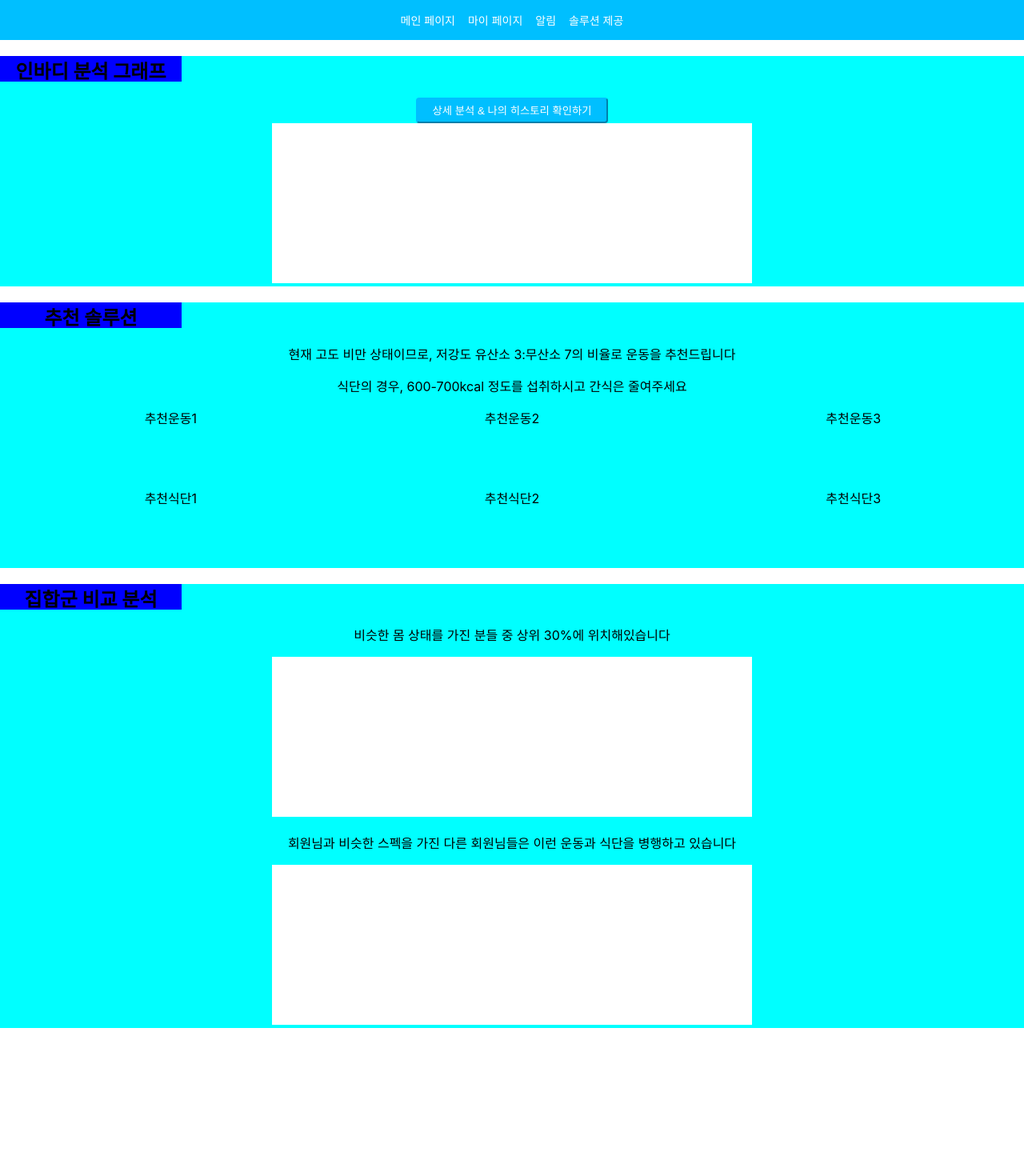
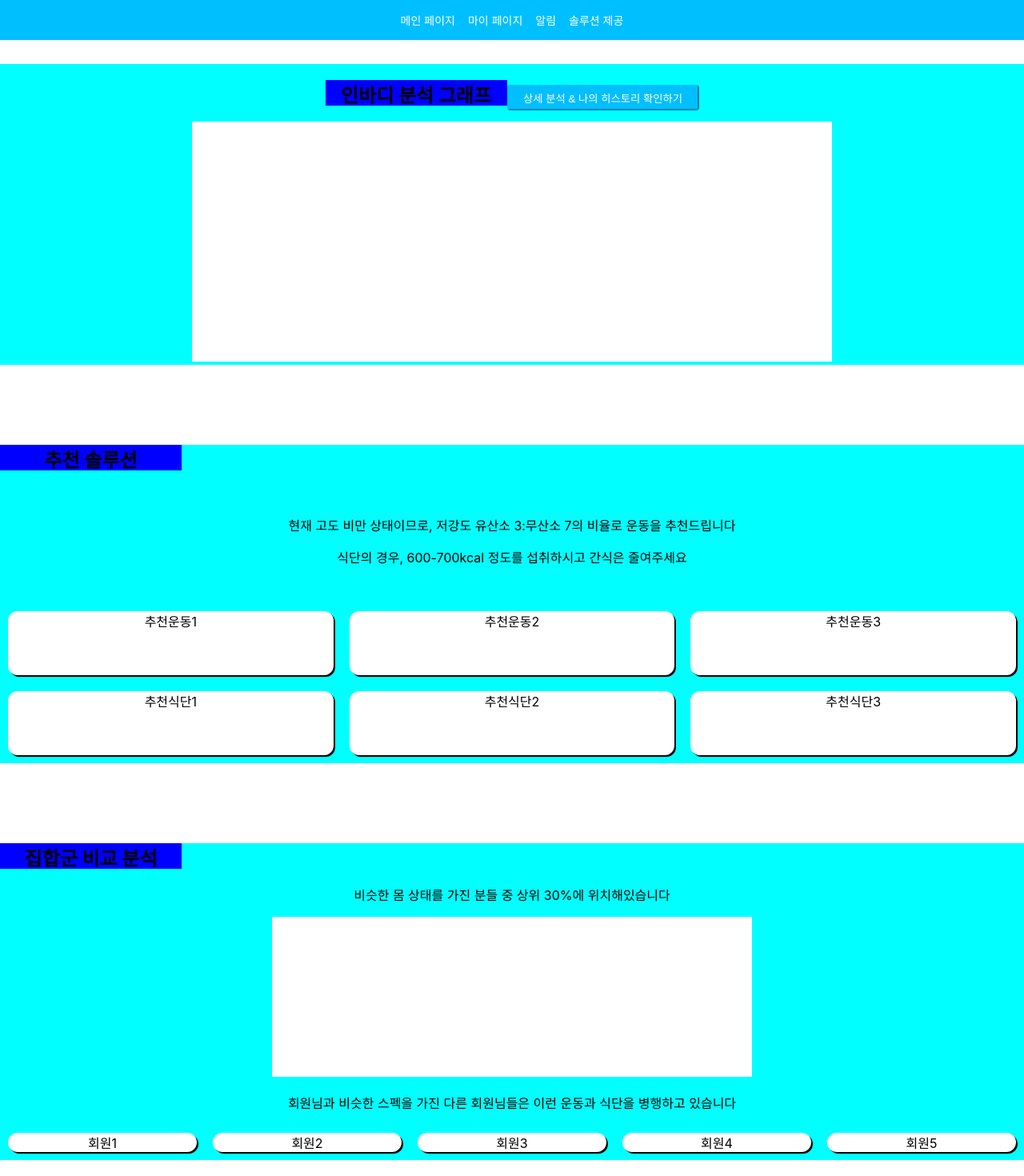
Before and after one commit to miinseo324/healthcare, a React (Create React App) app: page /pages/solution in a window 1280 px wide. Shown: the top 1470 px of the page at 80% size. Before the commit the page ends 1285 px from the top, so only its background shows below. Built offline with nearby package versions, Linux system fonts and the light colour scheme.

Commit message:
블록 단위 수정중

```diff
--- a/src/components/Navbar.css
+++ b/src/components/Navbar.css
@@ -2,7 +2,7 @@
     width: 100%;
     background-color: #00BFFF;
     padding: 15px 0px;
-    text-align: rignt;
+    text-align: center;
 }
 
 .navbarMenu {
--- a/src/pages/Solution.css
+++ b/src/pages/Solution.css
@@ -6,6 +6,7 @@
 .wrap-center {
     width: 1280px;
     background-color: aqua;
+    margin-bottom: 100px;
 }
 
 .header > h2 {
@@ -31,6 +32,20 @@
     grid-template-columns: repeat(3, 1fr);
 }
 
+.detail {
+    text-align: center;
+    padding-top: 20px;
+    padding-bottom: 30px;
+}
+
 .item {
-    border: black;
+    background-color: white;
+    margin: 10px;
+    border-radius: 12px;
+    box-shadow: 2px 2px;
 }
+
+.container2 {
+    display: grid;
+    grid-template-columns: repeat(5, 1fr);
+}
--- a/src/pages/Solution.js
+++ b/src/pages/Solution.js
@@ -1,6 +1,7 @@
 import React from "react";
 import './Solution.css';
 import '../App.css';
+import { Link } from 'react-router-dom';
 
 const Solution = () => {
     return (
@@ -8,20 +9,23 @@ const Solution = () => {
             <Inbody />
             <Recom />
             <Comp />
+            <Footer />
         </div>
     );
 }
 
 function Inbody() {
     return (
-        <div>
+        <div style={{marginTop: "30px"}}>
             <div className="wrap-center">
                 <div className="header">
-                    <h2>인바디 분석 그래프</h2>
-                    <button>상세 분석 & 나의 히스토리 확인하기</button>
+                    <h2 style={{display: "inline-block"}}>인바디 분석 그래프</h2>
+                    <button>
+                        <Link to={'/pages/detail'} style={{textDecoration: "none", color: "white", display:"inline-block"}}>상세 분석 & 나의 히스토리 확인하기</Link>
+                    </button>
                 </div>
                 <div className="inbodyGraph">
-                <div style={{width: "600px", height: "200px", backgroundColor: "white", display: "inline-block"}}></div>
+                <div style={{width: "800px", height: "300px", backgroundColor: "white", display: "inline-block"}}></div>
                 </div>
 
             </div>
@@ -66,11 +70,24 @@ function Comp() {
             </div>
             <div className="otherRecom">
                 <p>회원님과 비슷한 스펙을 가진 다른 회원님들은 이런 운동과 식단을 병행하고 있습니다</p>
-                <div style={{width: "600px", height: "200px", backgroundColor: "white", display: "inline-block"}}></div>
+                <div className="container2">
+                    <div className="item">회원1</div>
+                    <div className="item">회원2</div>
+                    <div className="item">회원3</div>
+                    <div className="item">회원4</div>
+                    <div className="item">회원5</div>
+                </div>
             </div>
 
         </div>
     )
 }
 
+function Footer() {
+    return (
+        <div style={{height: "200px"}}>
+        </div>
+    )
+}
+
 export default Solution;
```
Also changed, not shown: src/pages/Detail.js (added, +12 -0 lines), src/components/스크린샷 2024-07-24 오전 12.25.14.png (renamed from src/components/graph.png).
